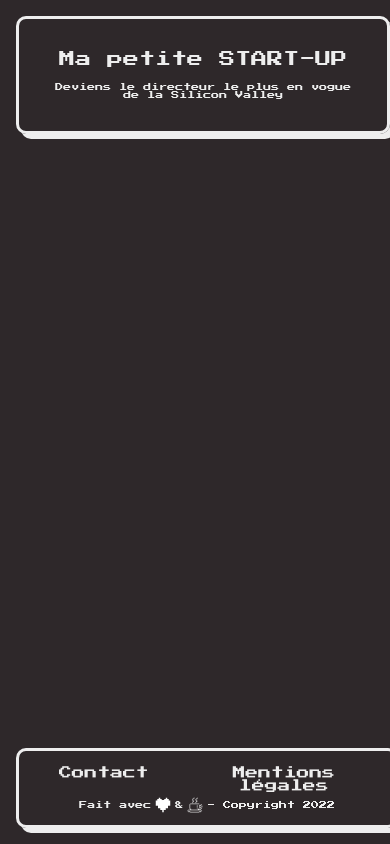
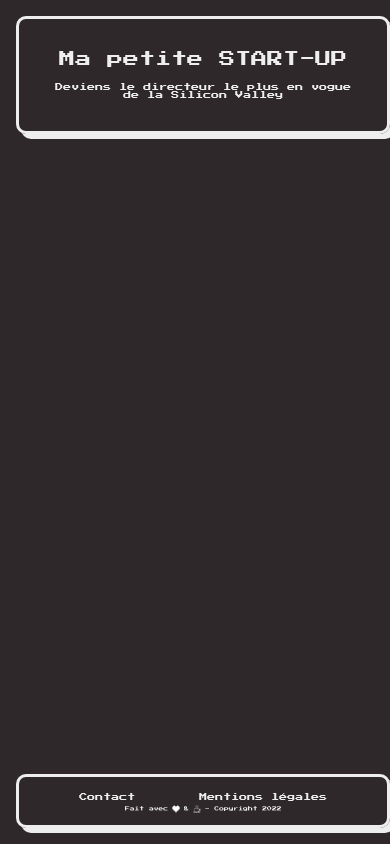
Before and after one commit to Elie-BenSimon/MaPetiteStartup, a React app: page / in a window 390 px wide. Built offline with nearby package versions, Linux system fonts and the light colour scheme.

Commit message:
[style]-add-layouts:add media queries footer

```diff
--- a/src/components/Footer/footer.scss
+++ b/src/components/Footer/footer.scss
@@ -3,12 +3,17 @@
 .footer {
   position: fixed;
   bottom: 0;
-  width: 98%;
+  width: 96%;
   margin: vars.$gutter;
-  padding: vars.$boxPadding*0.5;
+  padding:0.5*vars.$boxPadding;
   border: vars.$boxBorder;
   border-radius: vars.$boxBorderRadius;
   box-shadow: vars.$boxShadow;
+
+  @media (min-width: 800px){
+    margin: 2*vars.$gutter;
+    padding: vars.$boxPadding;
+  }
 
   &__content {
 
@@ -18,9 +23,13 @@
     }
 
     &__link{
-      margin: 0 vars.$gutter*2;
+      margin: 0 2*vars.$gutter;
       margin-top: vars.$halfGutter;
-      font-size: 0.8rem;
+      font-size: 0.5rem;
+
+      @media (min-width: 800px){
+        font-size: 0.8rem;
+      }
 
       &:hover {
         color: vars.$linkHover;
@@ -35,11 +44,19 @@
       display: flex;
       justify-content: center;
       align-items: center;
-      font-size: 0.5rem;
+      font-size: 0.3rem;
 
       &__image {
-        height: 1rem;
+        height: 0.5rem;
         margin: vars.$halfGutter*0.5;
+      }
+
+      @media (min-width: 800px){
+        font-size: 0.5rem;
+
+        &__image {
+          height: 0.8rem;
+        }
       }
     }
   }
```
